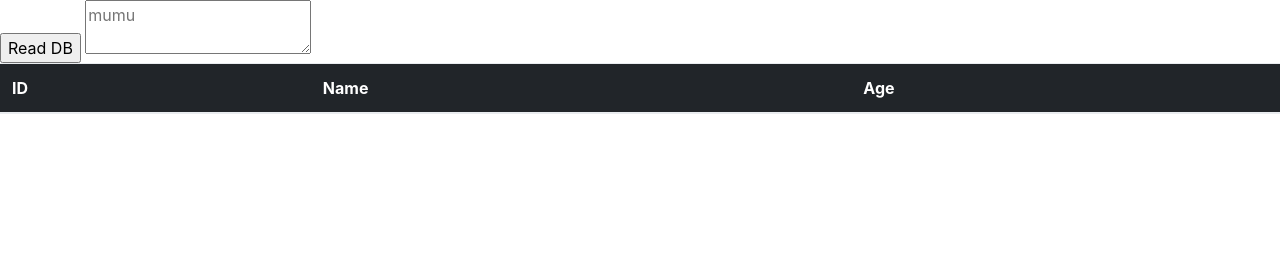
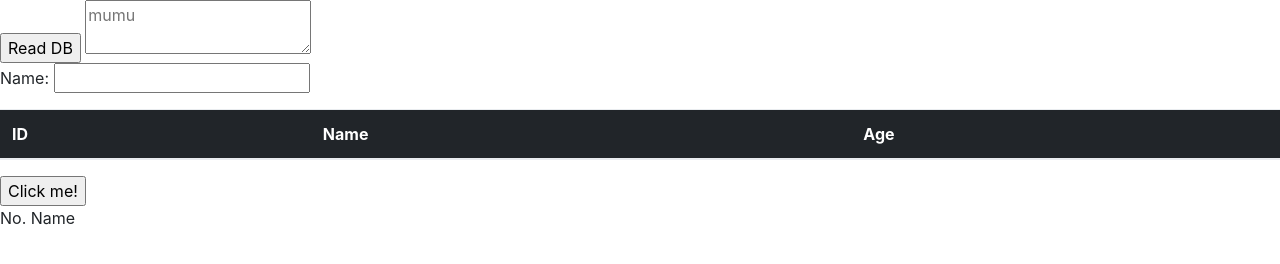
Before and after one commit to afilipescu/Carturesti, a website: page public/index.html in a window 1280 px wide. Drawn offline with nearby package versions, Linux system fonts and the light colour scheme; no server answers.

Commit message:
Index modified#

```diff
--- a/public/index.html
+++ b/public/index.html
@@ -1,5 +1,5 @@
 <!DOCTYPE html>
-<html>
+<html ng-app="">
 <head>
  <!-- Required meta tags -->
  <meta charset="utf-8">
@@ -11,10 +11,17 @@
  <script src="https://cdnjs.cloudflare.com/ajax/libs/popper.js/1.11.0/umd/popper.min.js" integrity="sha384-b/U6ypiBEHpOf/4+1nzFpr53nxSS+GLCkfwBdFNTxtclqqenISfwAzpKaMNFNmj4" crossorigin="anonymous"></script>
  <script src="https://maxcdn.bootstrapcdn.com/bootstrap/4.0.0-beta/js/bootstrap.min.js" integrity="sha384-h0AbiXch4ZDo7tp9hKZ4TsHbi047NrKGLO3SEJAg45jXxnGIfYzk4Si90RDIqNm1" crossorigin="anonymous"></script>
 
+ <script src="https://ajax.googleapis.com/ajax/libs/angularjs/1.6.6/angular.min.js"></script>
+
 </head>
 <body>
   <button onclick="readDB()">Read DB</button>
   <textarea id ="textID" placeholder="mumu"></textarea>
+
+  <div >
+    <p>Name: <input type="text" ng-model="name"></p>
+    <p ng-bind="name"></p>
+  </div>
 
   <table class="table">
     <thead class="thead-inverse">
@@ -27,6 +34,20 @@
     <tbody id="table_body">
     </tbody>
   </table>
+
+  <button md-button>Click me!</button>
+
+  <div class="example-container mat-elevation-z8">
+    <md-table>
+     <ng-container mdColumnDef="position">
+      <md-header-cell > No. </md-header-cell>
+    </ng-container>
+
+     <ng-container mdColumnDef="Name">
+      <md-header-cell > Name </md-header-cell>
+    </ng-container>
+  </md-table>
+</div>
 
 </body>
 </html>
```
